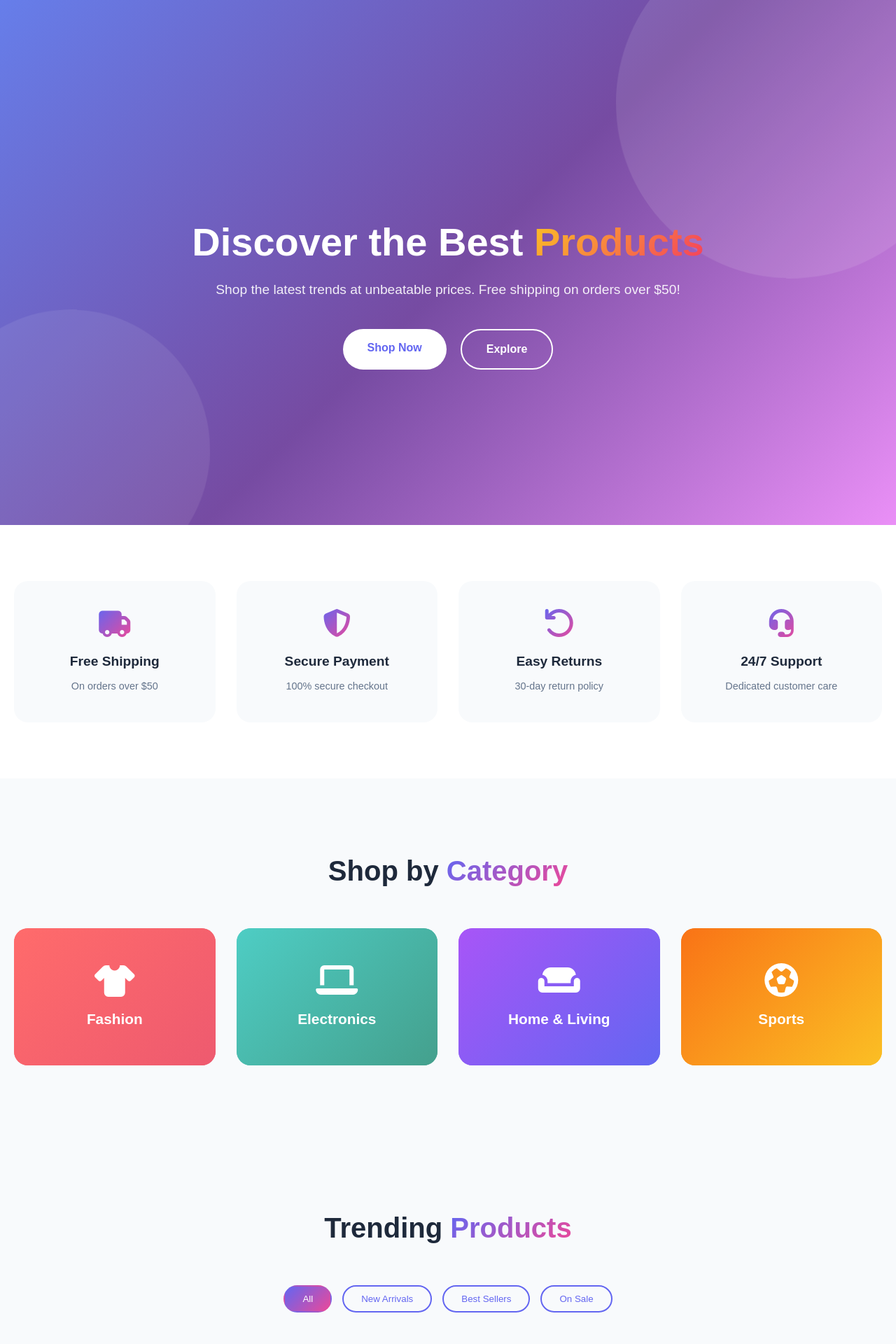
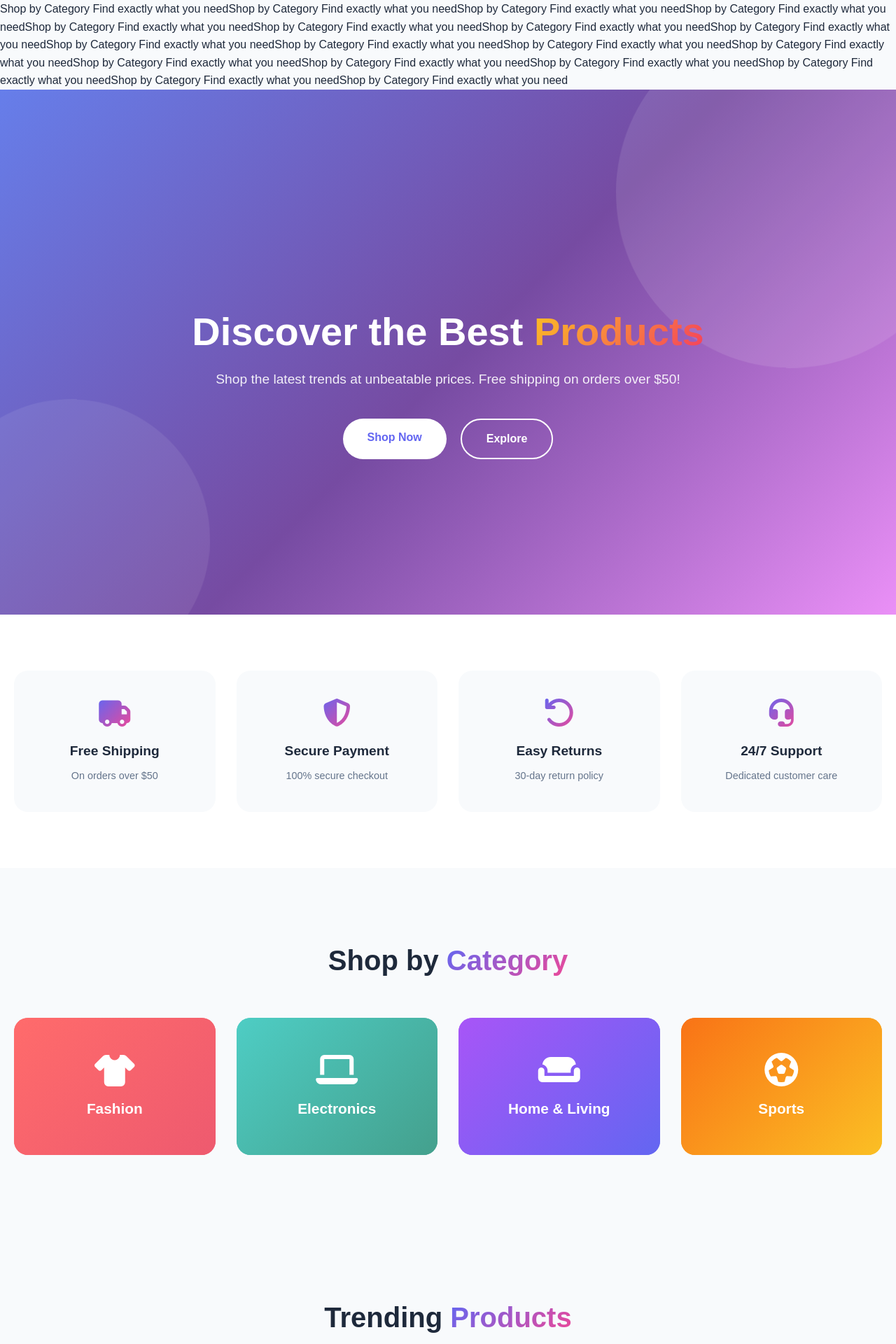
Before and after one commit to Mack-0409/ecommerce-website, a Django app: template myproject/templates/index.html in a window 1280 px wide. Shown: the top 1920 px of the page at 70% size. Run offline with Django 5.2, Linux system fonts and the light colour scheme; the template is opened without the code that fills it, so the values that code supplies are empty; some libraries are stand-ins or nearby versions.

```diff
--- a/myproject/templates/index.html
+++ b/myproject/templates/index.html
@@ -12,7 +12,25 @@
 <body>
 
     <!-- Ecommerce website -->
-
+    Shop by Category
+Find exactly what you needShop by Category
+Find exactly what you needShop by Category
+Find exactly what you needShop by Category
+Find exactly what you needShop by Category
+Find exactly what you needShop by Category
+Find exactly what you needShop by Category
+Find exactly what you needShop by Category
+Find exactly what you needShop by Category
+Find exactly what you needShop by Category
+Find exactly what you needShop by Category
+Find exactly what you needShop by Category
+Find exactly what you needShop by Category
+Find exactly what you needShop by Category
+Find exactly what you needShop by Category
+Find exactly what you needShop by Category
+Find exactly what you needShop by Category
+Find exactly what you needShop by Category
+Find exactly what you need
             </div>
         </div>
     </header>
```
